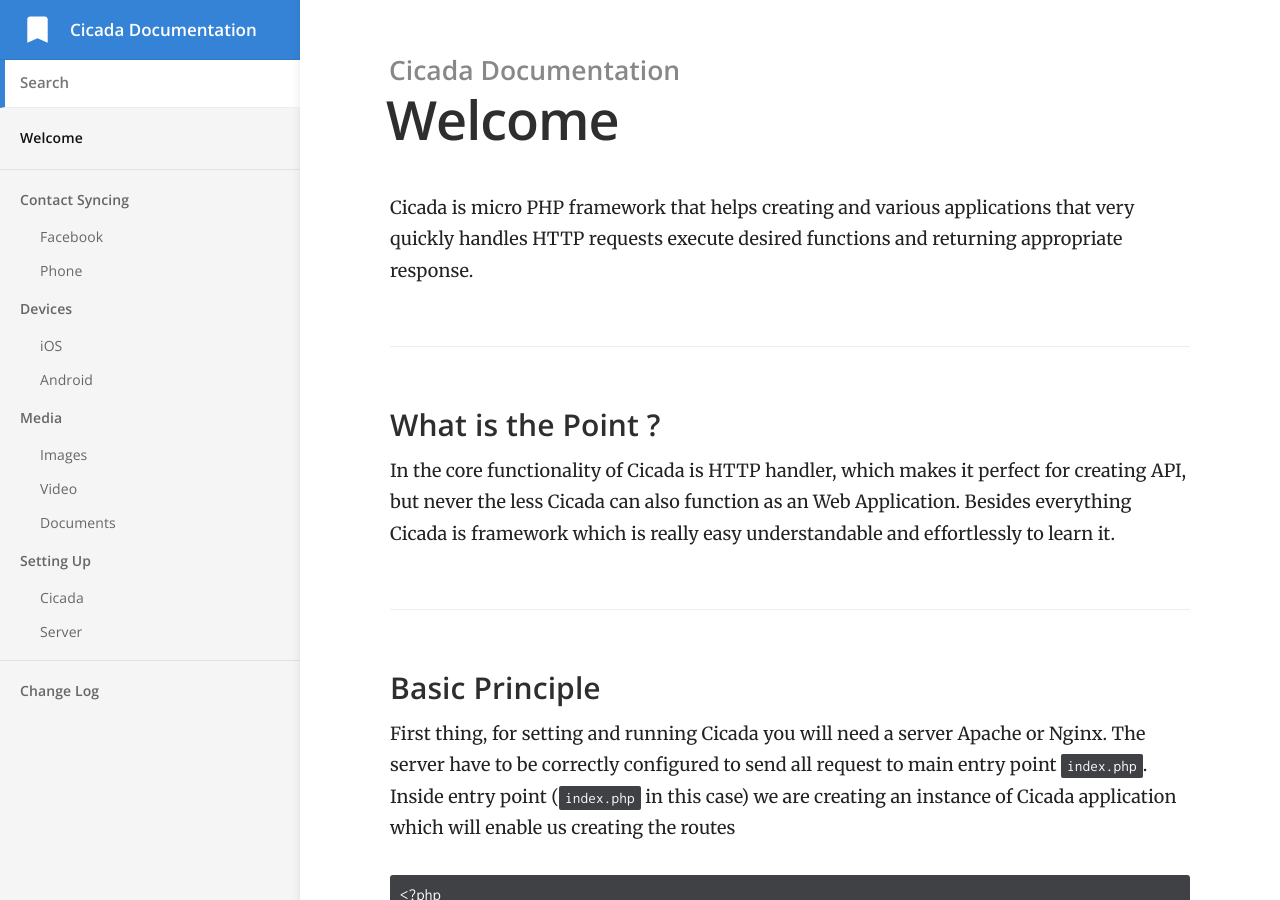
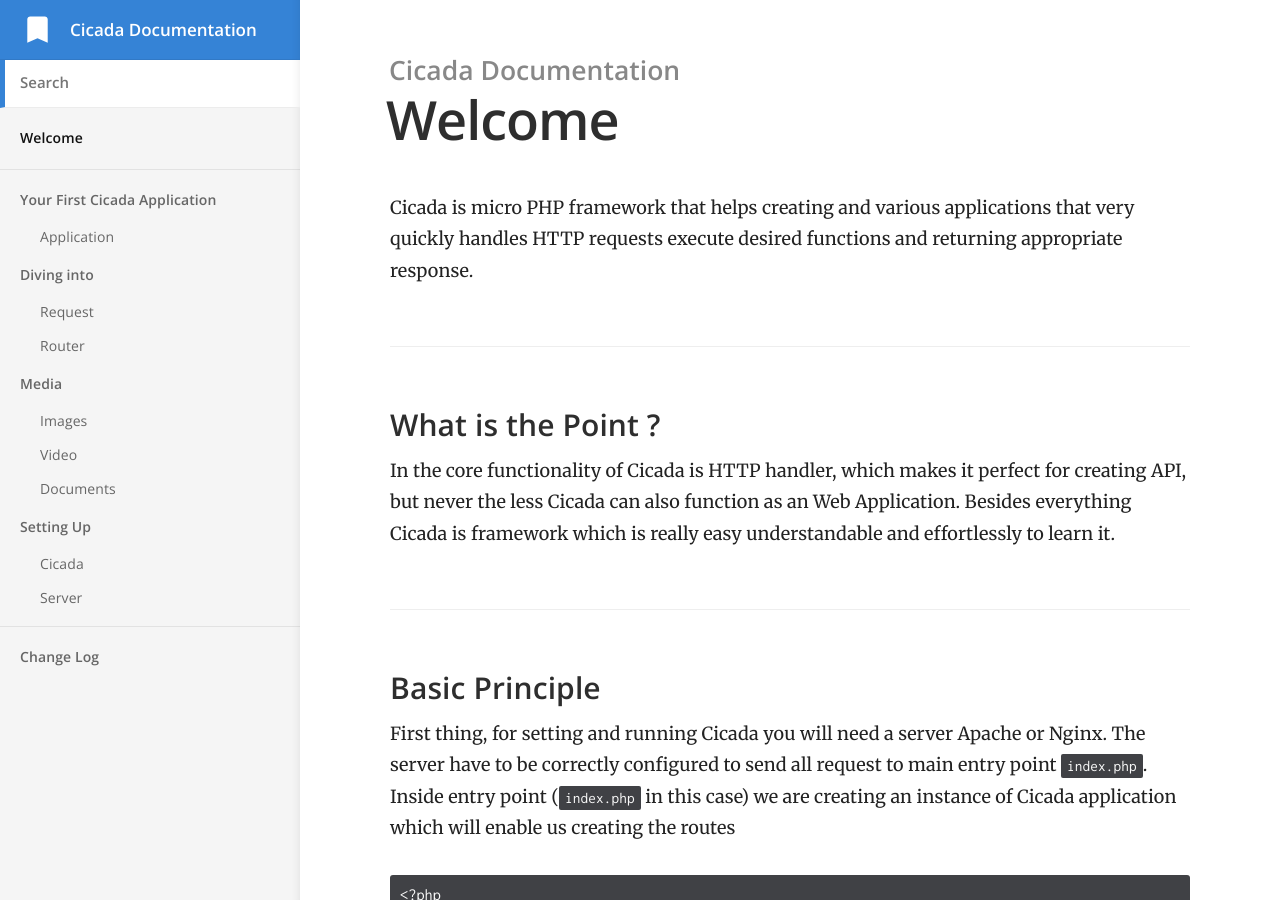
Before and after one commit to hexadecimalH/cicada-docs, a Jekyll site: the page built from index.md, in a window 1280 px wide and 900 px high. Built offline with Jekyll 4.4.1, drawn with Linux system fonts in a browser that asks for light colours.

Commit message:
rearanged and edited couple of markdown files

````diff
--- a/_docs/application/first-application.md
+++ b/_docs/application/first-application.md
@@ -1,4 +1,8 @@
-#
+---
+title: Application
+category: Your First Cicada Application
+order: 1
+---
 # First Application
 
 Before we approach to next step please make sure that you have created environment for application, if not please refer to Setting Up Server and Setting Up Cicada section. This section will introduce the main principle of Cicada application, which includes setting the namespace, dependency injection, project directory structure and etc.
@@ -283,7 +287,7 @@ $app->get('/dashboard', [$mainController, "dashboard"]);
 $app->run();
 ```
 
-Let's check the result of our application:![](/assets/Screenshot from 2017-05-27 21-09-12.png)Before we move to conclusion let's check our directory root
+Let's check the result of our application:![](/images/screenshot.png)Before we move to conclusion let's check our directory root
 
 ```
 +-- project/
--- a/_docs/diving-in/request.md
+++ b/_docs/diving-in/request.md
@@ -1,4 +1,8 @@
-#
+---
+title: Request
+category: Diving into
+order: 1
+---
 ## Requests
 
 Requests are one of the most important objects in Web Programming, they represent literary the communication between server and client, so we can freely say that requests are the most valuable objects. Cicada in itself contain Symfony component that holds HttpFoundation which has main objects like Request, Response, FileBag, HeaderBag, JsonResponse, Cookie, Sessions and etc. For now we gonna examine Request object, which let as inspect and manipulate HTTP method, body and headers.
--- a/_docs/diving-in/router.md
+++ b/_docs/diving-in/router.md
@@ -1,4 +1,8 @@
-#
+---
+title: Router
+category: Diving into
+order: 1
+---
 ## Diving into Router
 
 ##### Routes Collection
````
Also changed, not shown: _docs/contact-syncing/facebook.md (deleted, +0 -17 lines), _docs/contact-syncing/phone.md (deleted, +0 -18 lines), _docs/devices/android.md (deleted, +0 -15 lines), _docs/devices/ios.md (deleted, +0 -15 lines), _docs/setting-up/cicada.md (+0 -1 lines), _docs/setting-up/server.md (+0 -3 lines), images/_screenshot.png (deleted), images/screenshot.png (added).
